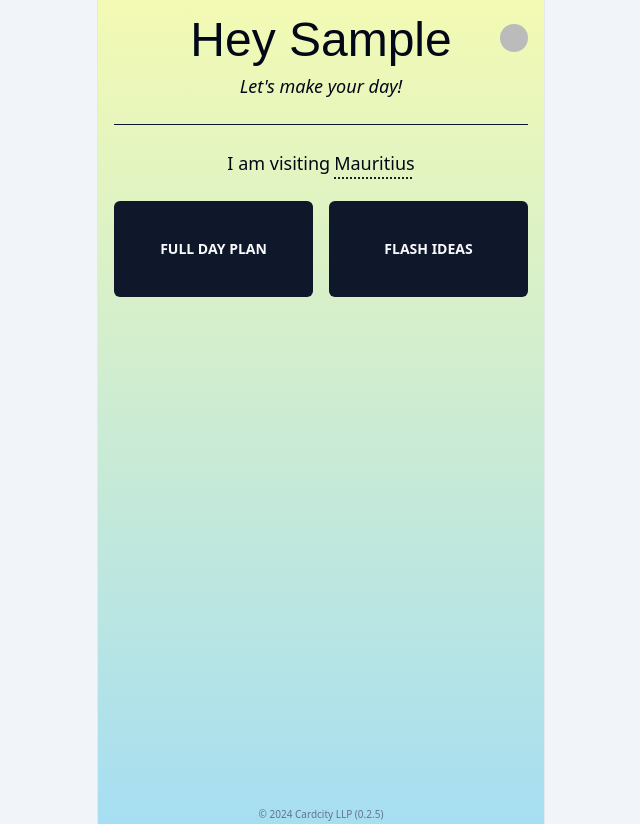
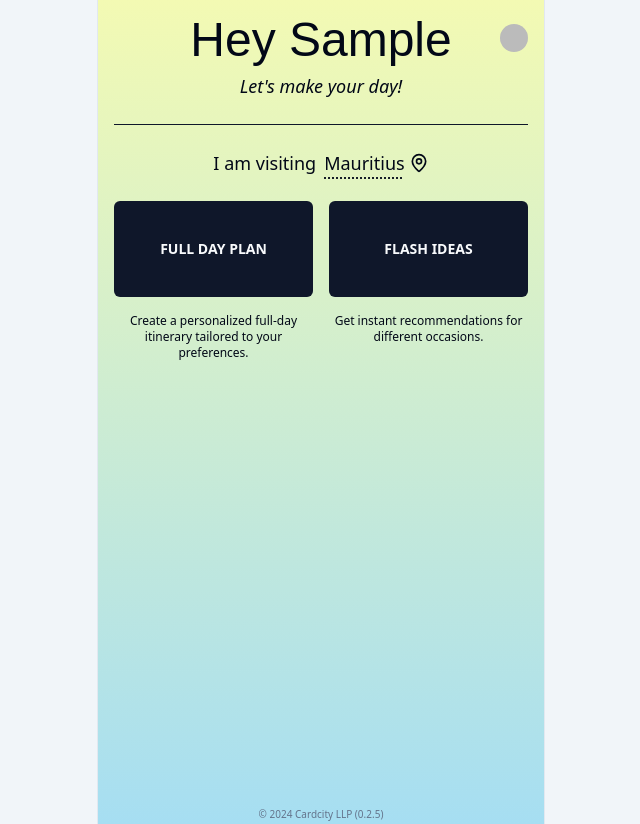
Before and after one commit to oliverox/make-my-day, a Next.js app: page /start in a window 1280 px wide. Shown: the whole page, without its empty margins (319-959 px from the left). Built offline with nearby package versions, Linux system fonts and the light colour scheme; no server answers; the database is empty; sample sign-in values are in the browser's storage; some icons are missing; a web font is replaced by a local one.

Commit message:
improved country picker

```diff
--- a/src/app/start/countryPicker.tsx
+++ b/src/app/start/countryPicker.tsx
@@ -9,6 +9,7 @@ import {
   DropdownMenuSeparator,
   DropdownMenuTrigger,
 } from "~/components/ui/dropdown-menu";
+import { MapPinIcon } from 'lucide-react';
 import { saveToRedis } from "~/app/actions/saveToRedis";
 
 export function CountryPicker({ defaultCountry }: { defaultCountry: string }) {
@@ -21,11 +22,12 @@ export function CountryPicker({ defaultCountry }: { defaultCountry: string }) {
     });
   }, [country]);
   return (
-    <div className="flex flex-row items-center justify-center gap-1 pb-4 text-lg">
+    <div className="flex flex-row items-center justify-center gap-2 pb-4 text-lg">
       <span className="text-center">I am visiting</span>
       <DropdownMenu>
-        <DropdownMenuTrigger className="outline-none">
+        <DropdownMenuTrigger className="outline-none flex flex-row gap-1 items-center">
           <span className="underline underline-offset-8 decoration-dotted">{country}</span>
+          <MapPinIcon className="w-5 h-5" />
         </DropdownMenuTrigger>
         <DropdownMenuContent>
           <DropdownMenuLabel>Which country are you visiting?</DropdownMenuLabel>
--- a/src/app/start/page.tsx
+++ b/src/app/start/page.tsx
@@ -49,6 +49,8 @@ export default async function StartPage() {
           <div className="grid grid-cols-2 gap-4">
             <MenuButton text="Full Day Plan" url="/calendar" />
             <MenuButton text="Flash Ideas" url="/calendar" />
+            <span className="text-xs text-center">Create a personalized full-day itinerary tailored to your preferences.</span>
+            <span className="text-xs text-center">Get instant recommendations for different occasions.</span>
             {/* <MenuButton text="Day Planning" url="/calendar" />
             <MenuButton text="Day Planning" url="/calendar" /> */}
           </div>
--- a/src/app/your-day/page.tsx
+++ b/src/app/your-day/page.tsx
@@ -192,7 +192,7 @@ export default function Page() {
             variant="secondary"
             className="w-full items-center gap-1 uppercase"
           >
-            <Link href="/">
+            <Link href="/start">
               <HouseIcon className="h-5 w-5" />
               Start Over
             </Link>
```
